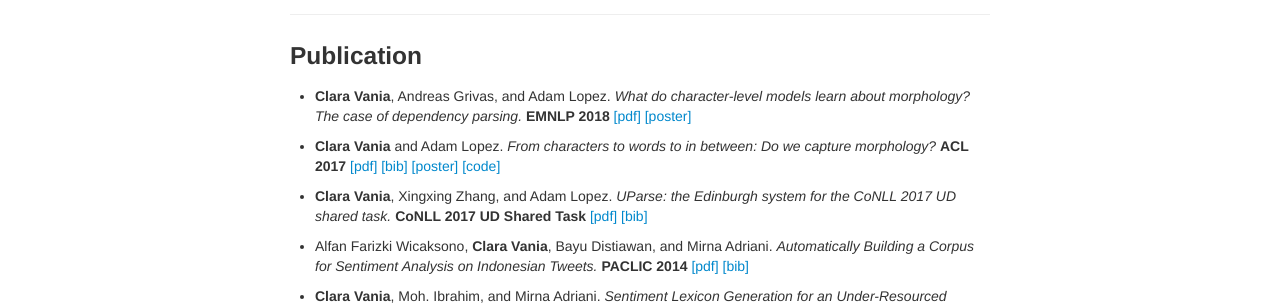
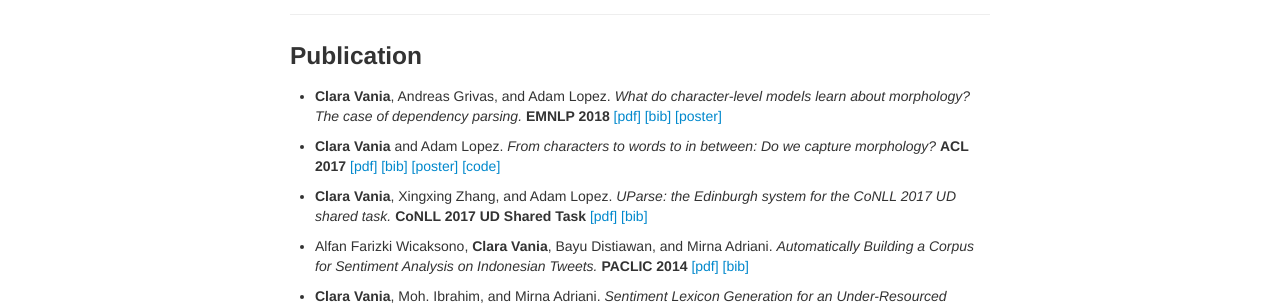
Before and after one commit to claravania/claravania.github.io, a Jekyll site: the page built from index.md, in a window 1280 px wide. Shown: the part 488-793 px from the top of the page. Built offline with Jekyll 4.4.1, drawn with Linux system fonts in a browser that asks for light colours.

Commit message:
add EMNLP bib file

```diff
--- a/index.md
+++ b/index.md
@@ -14,9 +14,9 @@ I am also affiliated with the [CDT in Data Science programme](http://datascience
 
 ### Publication
 
-- __Clara Vania__, Andreas Grivas, and Adam Lopez. *What do character-level models learn about morphology? The case of dependency parsing.*  __EMNLP 2018__ [[pdf]](http://aclweb.org/anthology/D18-1278) [[poster]](assets/EMNLP2018poster.pdf)
+- __Clara Vania__, Andreas Grivas, and Adam Lopez. *What do character-level models learn about morphology? The case of dependency parsing.*  __EMNLP 2018__ [[pdf]](http://aclweb.org/anthology/D18-1278) [[bib]](https://aclanthology.coli.uni-saarland.de/papers/D18-1278/d18-1278.bib) [[poster]](assets/EMNLP2018poster.pdf)
 
-- __Clara Vania__ and Adam Lopez. *From characters to words to in between: Do we capture morphology?* __ACL 2017__ [[pdf]](http://www.aclweb.org/anthology/P17-1184) [[bib]](https://aclanthology.info/papers/P17-1184/p17-1184.bib) [[poster]](http://anthology.aclweb.org/attachments/P/P17/P17-1184.Poster.pdf) [[code]](https://github.com/claravania/subword-lstm-lm)
+- __Clara Vania__ and Adam Lopez. *From characters to words to in between: Do we capture morphology?* __ACL 2017__ [[pdf]](http://www.aclweb.org/anthology/P17-1184) [[bib]](https://aclanthology.coli.uni-saarland.de/papers/P17-1184/p17-1184.bib) [[poster]](http://anthology.aclweb.org/attachments/P/P17/P17-1184.Poster.pdf) [[code]](https://github.com/claravania/subword-lstm-lm)
 
 - __Clara Vania__, Xingxing Zhang, and Adam Lopez. *UParse: the Edinburgh system for the CoNLL 2017 UD shared task.* __CoNLL 2017 UD Shared Task__ [[pdf]](http://universaldependencies.org/conll17/proceedings/pdf/K17-3010.pdf) [[bib]](http://universaldependencies.org/conll17/proceedings/bib/K17-3010.bib)
 
```
